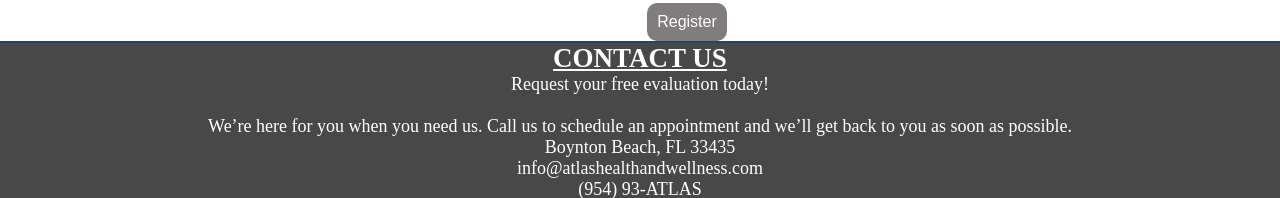
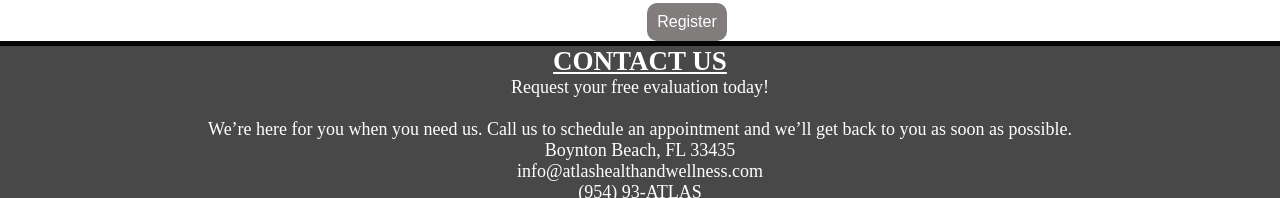
Before and after one commit to jeanmariemcc/KU-P6-new-Project, a React (Create React App) app in the folder yt-project/: page /register in a window 1280 px wide. Shown: the part 754-952 px from the top of the page. Built offline with nearby package versions, Linux system fonts and the light colour scheme; a web font is replaced by a local one.

Commit message:
Update index.css

```diff
--- a/yt-project/src/index.css
+++ b/yt-project/src/index.css
@@ -177,10 +177,11 @@
 	font-size: 18px;
 	background-color: rgb(73, 72, 72);
 	color: white;
-	border-top: 2px solid #234465;
+	border-top: 5px solid #050505;
 	/* border-bottom: 2px solid #234465; */
+	padding-bottom: 0.5%;
 	text-align: center;
-	margin-bottom: 1%;
+	margin-bottom: 0.5%;
 	bottom: 0px;
 }
 
```
